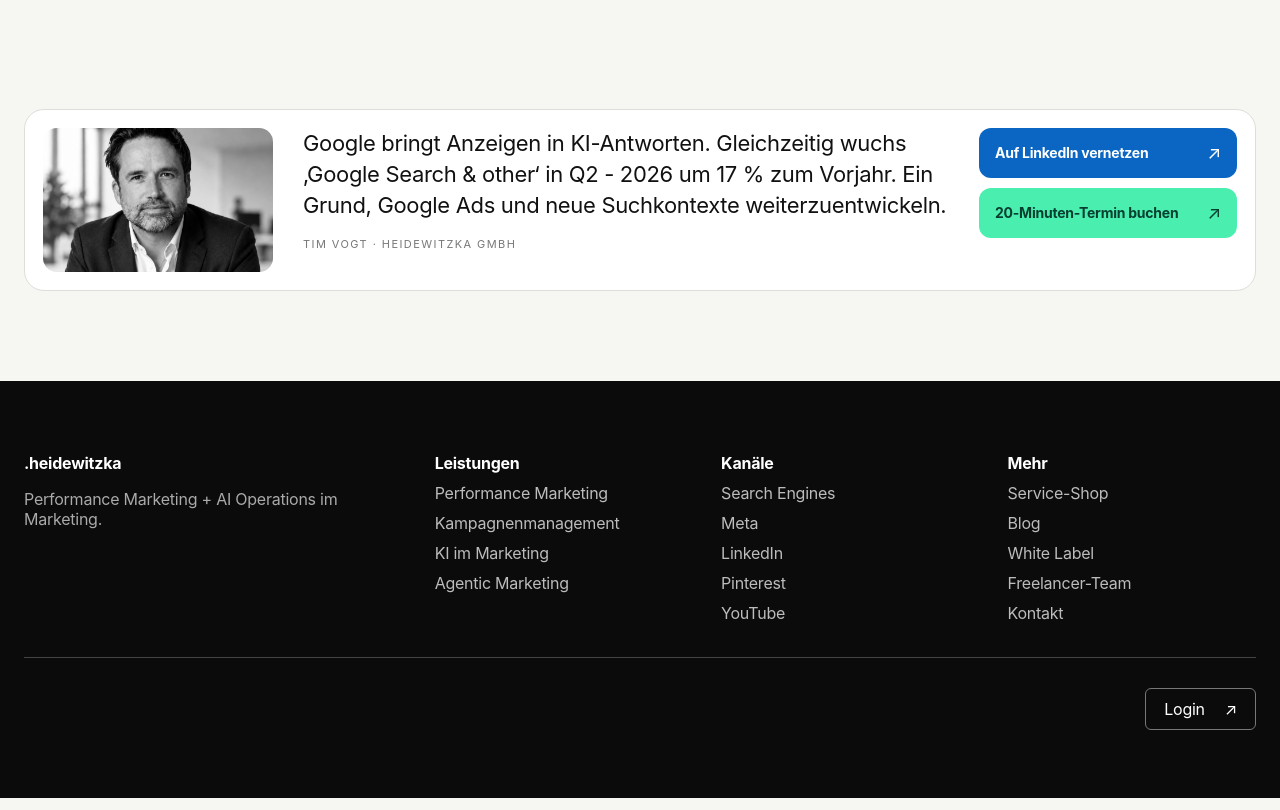
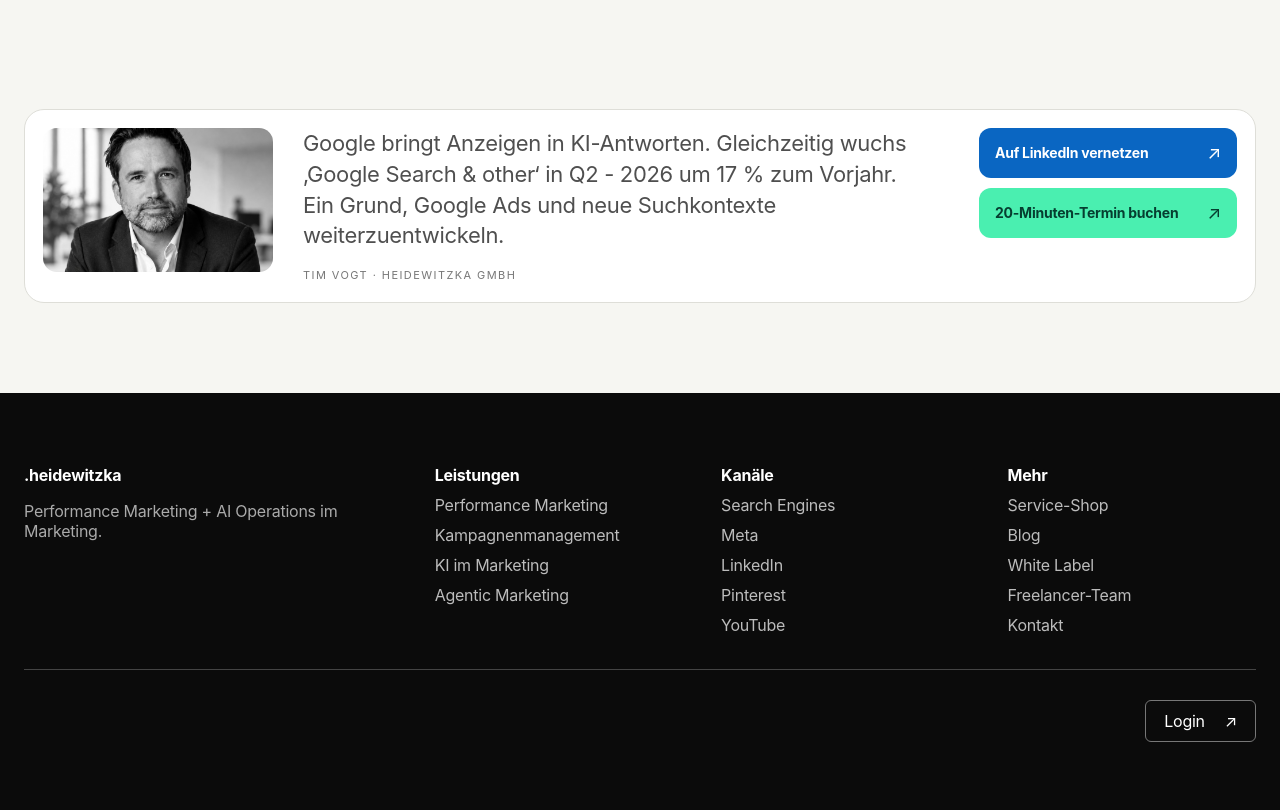
Before and after one commit to heidewitzkagmbh/heidewitzka, a plain HTML site: page kampagnen/google-ads.html in a window 1280 px wide. Shown: the part 960-1770 px from the top of the page. Drawn offline with Linux system fonts and the light colour scheme.

Commit message:
Give quote more space from actions and match dark-gray body text

```diff
--- a/kampagnen/google-ads.html
+++ b/kampagnen/google-ads.html
@@ -1,13 +1,14 @@
 <!doctype html><html lang="de"><head><meta charset="utf-8"><meta name="viewport" content="width=device-width,initial-scale=1"><meta name="robots" content="noindex,nofollow"><title>Google Ads & Microsoft Ads | Heidewitzka</title><link rel="stylesheet" href="/styles.css"><link rel="canonical" href="https://www.heidewitzka.io/kampagnen/google-ads"><meta property="og:url" content="https://www.heidewitzka.io/kampagnen/google-ads"><style>
 .google-contact-teaser{margin:32px auto 0;padding:18px;display:grid;grid-template-columns:230px minmax(0,1fr) 258px;align-items:center;gap:30px;background:var(--paper);border:1px solid var(--line);border-radius:20px}
 .google-contact-teaser>img{display:block;width:230px;height:144px;object-fit:cover;object-position:center 25%;border-radius:14px}
-.google-contact-copy{min-width:0;font-family:inherit}.google-contact-quote{margin:0;font-family:inherit;font-size:22px;font-weight:400;line-height:1.4;letter-spacing:-.015em}.google-contact-author{margin:16px 0 0;font-family:inherit;font-size:11px;font-weight:400;line-height:1.5;letter-spacing:.13em;text-transform:uppercase;color:#777}
+.google-contact-copy{min-width:0;font-family:inherit;padding-right:36px}.google-contact-quote{margin:0;font-family:inherit;font-size:22px;font-weight:400;line-height:1.4;letter-spacing:-.015em;color:#4f4f4f}.google-contact-author{margin:16px 0 0;font-family:inherit;font-size:11px;font-weight:400;line-height:1.5;letter-spacing:.13em;text-transform:uppercase;color:#777}
 .google-contact-actions{display:grid;grid-template-columns:1fr;gap:10px;min-width:0}.google-contact-actions a{display:flex;align-items:center;justify-content:space-between;gap:10px;width:100%;height:50px;padding:0 16px;border:0;border-radius:12px;font-family:inherit;font-size:14px;font-weight:700;line-height:1.2;white-space:nowrap;transition:background .18s ease}.google-contact-actions .action-label{min-width:0}.google-contact-actions .action-arrow{font-size:18px;font-weight:400;flex:0 0 auto}.google-contact-actions .linkedin-button{background:#0a66c2;color:#fff}.google-contact-actions .linkedin-button:hover{background:#004182}.google-contact-actions .calendly-button{background:#4aefb0;color:#063e30}.google-contact-actions .calendly-button:hover{background:#36dfa0}.google-contact-actions a:focus-visible{outline:3px solid var(--ink);outline-offset:3px}
 @media(max-width:1100px){.google-contact-teaser{grid-template-columns:200px minmax(0,1fr) 240px;gap:22px}.google-contact-teaser>img{width:200px;height:134px}.google-contact-quote{font-size:20px}.google-contact-actions a{font-size:13px;padding:0 14px}}
 @media(max-width:900px){.google-contact-teaser{grid-template-columns:200px minmax(0,1fr);gap:18px 24px}.google-contact-teaser>img{grid-row:1 / 3;align-self:center}.google-contact-actions{grid-column:2;grid-template-columns:repeat(2,minmax(0,1fr))}.google-contact-actions a{font-size:12px;white-space:normal;padding:0 12px}.google-contact-author{margin-top:10px}}
 @media(max-width:650px){.google-contact-teaser{grid-template-columns:140px minmax(0,1fr);gap:18px 16px}.google-contact-teaser>img{width:140px;height:94px;grid-row:1;align-self:start;border-radius:12px}.google-contact-quote{font-size:17px}.google-contact-author{font-size:10px}.google-contact-actions{grid-column:1 / -1;grid-template-columns:1fr 1fr;gap:8px}.google-contact-actions a{font-size:12px}}
 @media(max-width:420px){.google-contact-teaser{grid-template-columns:110px minmax(0,1fr);gap:16px 14px}.google-contact-teaser>img{width:110px;height:76px}.google-contact-actions{grid-template-columns:1fr}.google-contact-actions a{font-size:14px;padding:0 16px}}
 .google-contact-teaser{align-items:start}.google-contact-teaser>img,.google-contact-copy,.google-contact-actions{align-self:start}.google-contact-copy{padding-top:0}.google-contact-quote{margin-top:0}
+@media(min-width:901px) and (max-width:1100px){.google-contact-copy{padding-right:24px}}@media(max-width:900px){.google-contact-copy{padding-right:0}.google-contact-teaser{row-gap:26px}}
 </style></head><body><div class="nav-wrap"><div class="wrap"><nav class="site-nav">
 <a class="logo" href="/">heidewitzka</a>
 <button class="nav-toggle" type="button" aria-expanded="false" aria-controls="site-menu" aria-label="Menü öffnen"><span></span><span></span><span></span></button>
```
